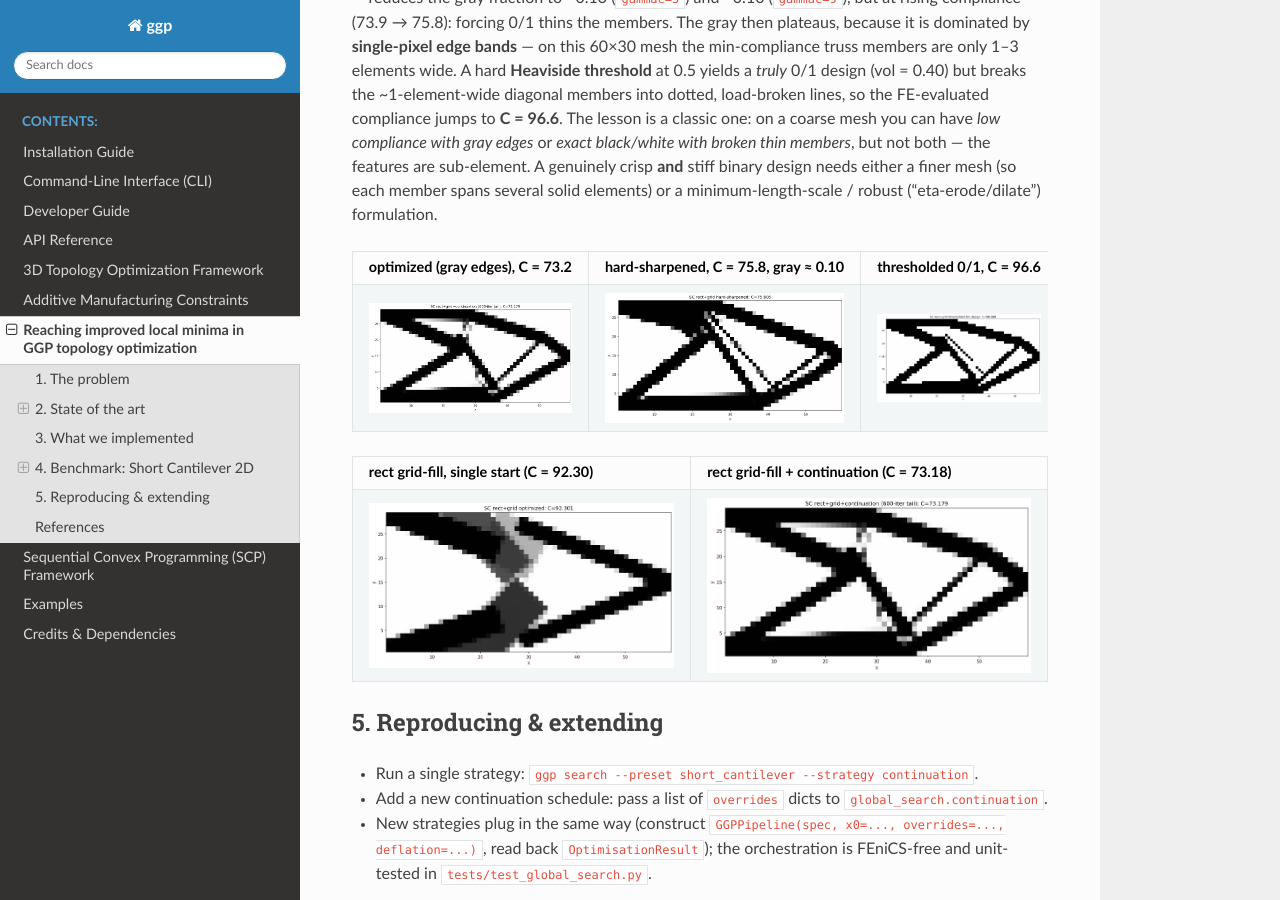
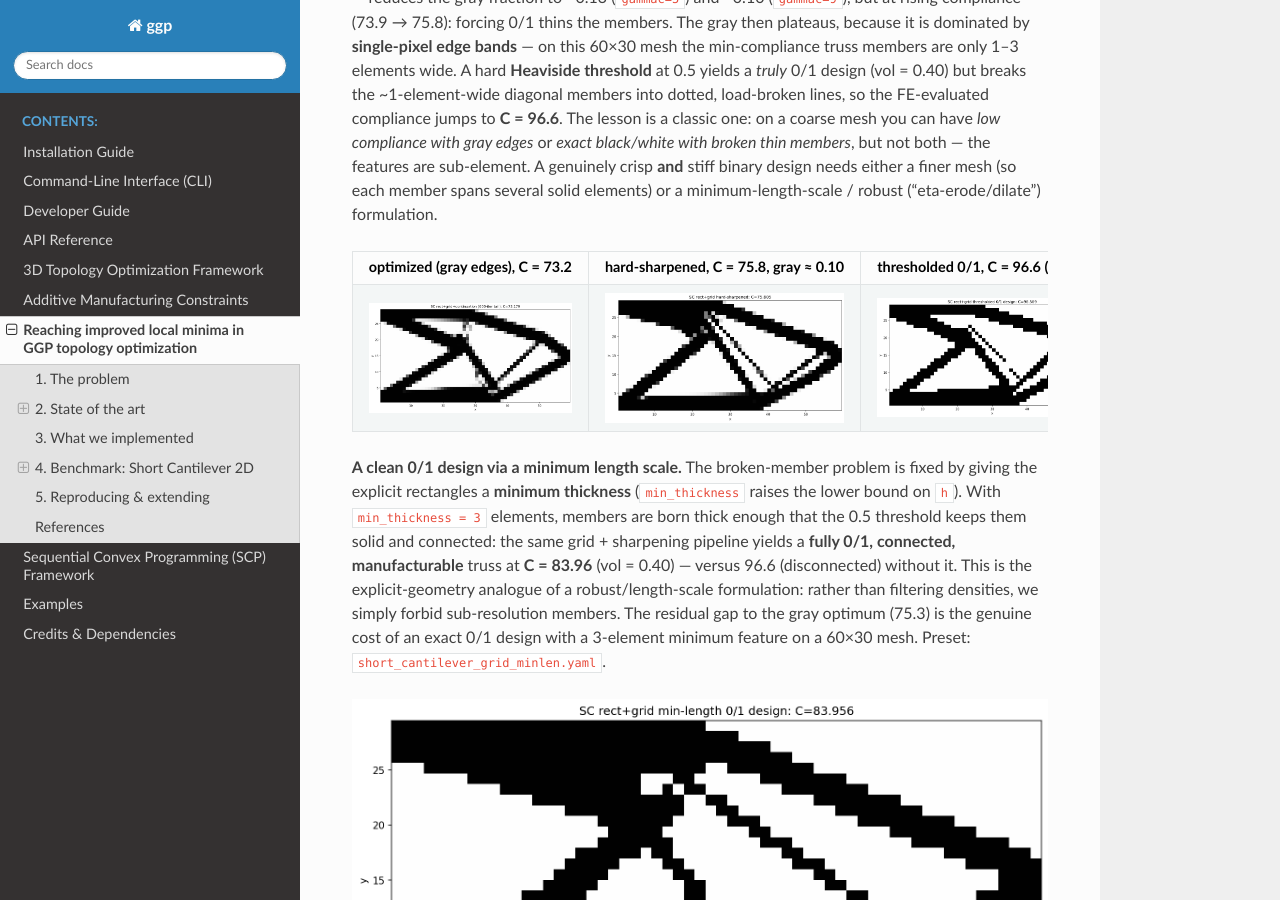
Before and after one commit to SimoneConiglio/generalized_geometry_projection, a Sphinx documentation site: the page built from docs/local_minima_review.md, in a window 1280 px wide and 900 px high, scrolled down 8519 px. Built offline with Sphinx 7.4.7 and the Read the Docs theme 3.1.0, drawn with Linux system fonts in a browser that asks for light colours.

Commit message:
Minimum length scale yields a clean connected 0/1 design (C=83.96)
With min_thickness=3 (elements), the grid + sharpening pipeline thresholds to a
fully 0/1, connected, manufacturable cantilever truss at C=83.96 (vol=0.40),
versus 96.6 (disconnected, broken thin member) without a length scale. Add the
short_cantilever_grid_minlen.yaml preset, the binary-design figure and the doc
discussion (the explicit-geometry analogue of a robust/length-scale formulation:
forbid sub-resolution members rather than filtering densities).

Co-Authored-By: Claude Opus 4.8 <noreply@anthropic.com>
Claude-Session: https://claude.ai/code/session_0139M2jyPc6cJGW33xV6te9t

```diff
--- a/docs/local_minima_review.md
+++ b/docs/local_minima_review.md
@@ -342,9 +342,21 @@ features are sub-element. A genuinely crisp **and** stiff binary design needs ei
 finer mesh (so each member spans several solid elements) or a minimum-length-scale /
 robust ("eta-erode/dilate") formulation.
 
-| optimized (gray edges), C = 73.2 | hard-sharpened, C = 75.8, gray ≈ 0.10 | thresholded 0/1, C = 96.6 |
+| optimized (gray edges), C = 73.2 | hard-sharpened, C = 75.8, gray ≈ 0.10 | thresholded 0/1, C = 96.6 (broken) |
 |---|---|---|
 | ![grayer](_static/sc2d_rect_grid_continuation.png) | ![sharpened](_static/sc2d_rect_grid_sharp.png) | ![binary](_static/sc2d_rect_grid_binary.png) |
+
+**A clean 0/1 design via a minimum length scale.** The broken-member problem is fixed by
+giving the explicit rectangles a **minimum thickness** (`min_thickness` raises the lower
+bound on `h`). With `min_thickness = 3` elements, members are born thick enough that the
+0.5 threshold keeps them solid and connected: the same grid + sharpening pipeline yields a
+**fully 0/1, connected, manufacturable** truss at **C = 83.96** (vol = 0.40) — versus 96.6
+(disconnected) without it. This is the explicit-geometry analogue of a robust/length-scale
+formulation: rather than filtering densities, we simply forbid sub-resolution members. The
+residual gap to the gray optimum (75.3) is the genuine cost of an exact 0/1 design with a
+3-element minimum feature on a 60×30 mesh. Preset: `short_cantilever_grid_minlen.yaml`.
+
+![min-length 0/1 design](_static/sc2d_rect_grid_minlen_binary.png)
 
 | rect grid-fill, single start (C = 92.30) | rect grid-fill + continuation (C = 73.18) |
 |---|---|
```
Also changed, not shown: docs/_static/sc2d_rect_grid_minlen_binary.png (added), 1 other file.
